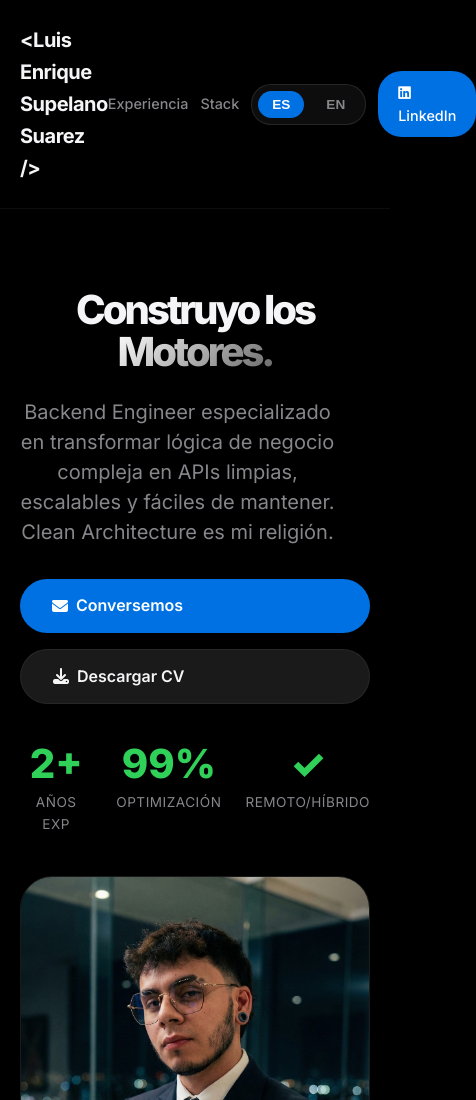
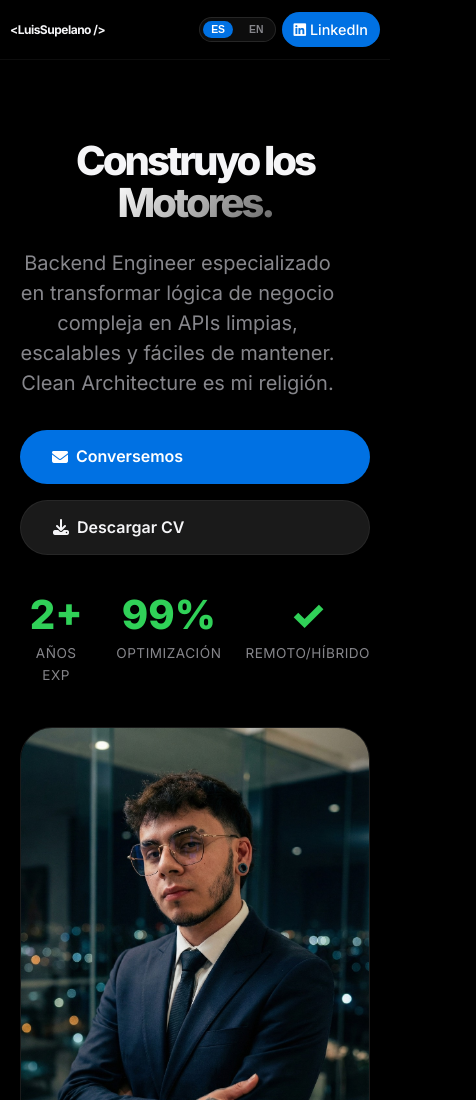
Before and after one commit to LuisEnriqueSS/portafolio, a plain HTML site: page index.html in a window 390 px wide. Shown: the top 1100 px of the page, 476 px wide, since content can reach past the window. Drawn offline with Linux system fonts and the light colour scheme.

Commit message:
Actualizar la sección de navegación en index.html para incluir versiones completa y abreviada del nombre. Modificar el enlace de descarga del CV para apuntar al archivo correcto. Mejorar el estilo responsivo en styles.css, ajustando la visualización de la navegación y los botones según el tamaño de pantalla.

```diff
--- a/index.html
+++ b/index.html
@@ -13,7 +13,10 @@
 <body>
 
     <nav>
-        <div class="logo">&lt;Luis Enrique Supelano Suarez /&gt;</div>
+        <div class="logo">
+            <span class="logo-full">&lt;Luis Enrique Supelano Suarez /&gt;</span>
+            <span class="logo-short">&lt;LuisSupelano /&gt;</span>
+        </div>
         <div class="nav-links">
             <a href="#experience" data-i18n="nav-experience">Experiencia</a>
             <a href="#skills" data-i18n="nav-skills">Stack</a>
@@ -43,7 +46,7 @@
                 <a href="mailto:supelanosuarezluisenrique5@gmail.com" class="btn-hero btn-hero-primary">
                     <i class="fa-solid fa-envelope"></i> <span data-i18n="hero-contact">Conversemos</span>
                 </a>
-                <a href="#" class="btn-hero btn-hero-secondary" download>
+                <a href="pdf/Luis Enrique Supelano Suarez - CV ATS  (1) (1).pdf" class="btn-hero btn-hero-secondary" target="_blank" download="CV_Luis_Supelano.pdf">
                     <i class="fa-solid fa-download"></i> <span data-i18n="hero-download">Descargar CV</span>
                 </a>
             </div>
--- a/styles.css
+++ b/styles.css
@@ -57,6 +57,20 @@ nav {
     font-size: 1.25rem;
     font-weight: 700;
     letter-spacing: -0.5px;
+}
+
+.logo-short {
+    display: none;
+}
+
+@media (max-width: 640px) {
+    .logo-full {
+        display: none;
+    }
+
+    .logo-short {
+        display: inline;
+    }
 }
 
 .nav-links {
@@ -693,7 +707,98 @@ footer {
     }
 }
 
+@media (max-width: 768px) {
+    nav {
+        padding: 16px 12px;
+        flex-wrap: nowrap;
+        gap: 12px;
+    }
+
+    .logo {
+        font-size: 0.95rem;
+        flex-shrink: 0;
+        white-space: nowrap;
+    }
+
+    .nav-links {
+        gap: 10px;
+        flex-wrap: nowrap;
+        flex-shrink: 0;
+        justify-content: flex-end;
+    }
+
+    .nav-links a:not(.btn-primary) {
+        font-size: 0.85rem;
+    }
+
+    .btn-primary {
+        padding: 8px 16px;
+        font-size: 0.85rem;
+    }
+
+    .lang-toggle {
+        padding: 5px;
+    }
+
+    .lang-btn {
+        padding: 5px 11px;
+        font-size: 0.75rem;
+    }
+}
+
 @media (max-width: 640px) {
+    nav {
+        padding: 14px 12px;
+        justify-content: space-between;
+        align-items: center;
+    }
+
+    .logo {
+        font-size: 0.85rem;
+        flex-shrink: 1;
+        min-width: 0;
+    }
+
+    .logo-full {
+        display: none;
+    }
+
+    .logo-short {
+        display: inline;
+    }
+
+    .nav-links {
+        gap: 8px;
+        flex-shrink: 0;
+        justify-content: flex-end;
+        align-items: center;
+    }
+
+    .nav-links a:not(.btn-primary) {
+        font-size: 0.8rem;
+    }
+
+    .nav-links a[href="#experience"],
+    .nav-links a[href="#skills"] {
+        display: none;
+    }
+
+    .lang-toggle {
+        flex-shrink: 0;
+        padding: 4px;
+    }
+
+    .lang-btn {
+        padding: 4px 10px;
+        font-size: 0.7rem;
+    }
+
+    .btn-primary {
+        padding: 7px 14px;
+        font-size: 0.8rem;
+        white-space: nowrap;
+    }
+
     .hero-content h1 {
         font-size: 2.5rem;
     }
@@ -709,8 +814,33 @@ footer {
     .footer-cta h2 {
         font-size: 2rem;
     }
+}
+
+@media (max-width: 480px) {
+    nav {
+        padding: 12px 10px;
+    }
+
+    .logo {
+        font-size: 0.75rem;
+        max-width: 45%;
+    }
 
     .nav-links {
-        gap: 12px;
+        gap: 6px;
+    }
+
+    .lang-toggle {
+        padding: 3px;
+    }
+
+    .lang-btn {
+        padding: 3px 8px;
+        font-size: 0.65rem;
+    }
+
+    .btn-primary {
+        padding: 6px 12px;
+        font-size: 0.75rem;
     }
 }
```
Also changed, not shown: 1 other file.
